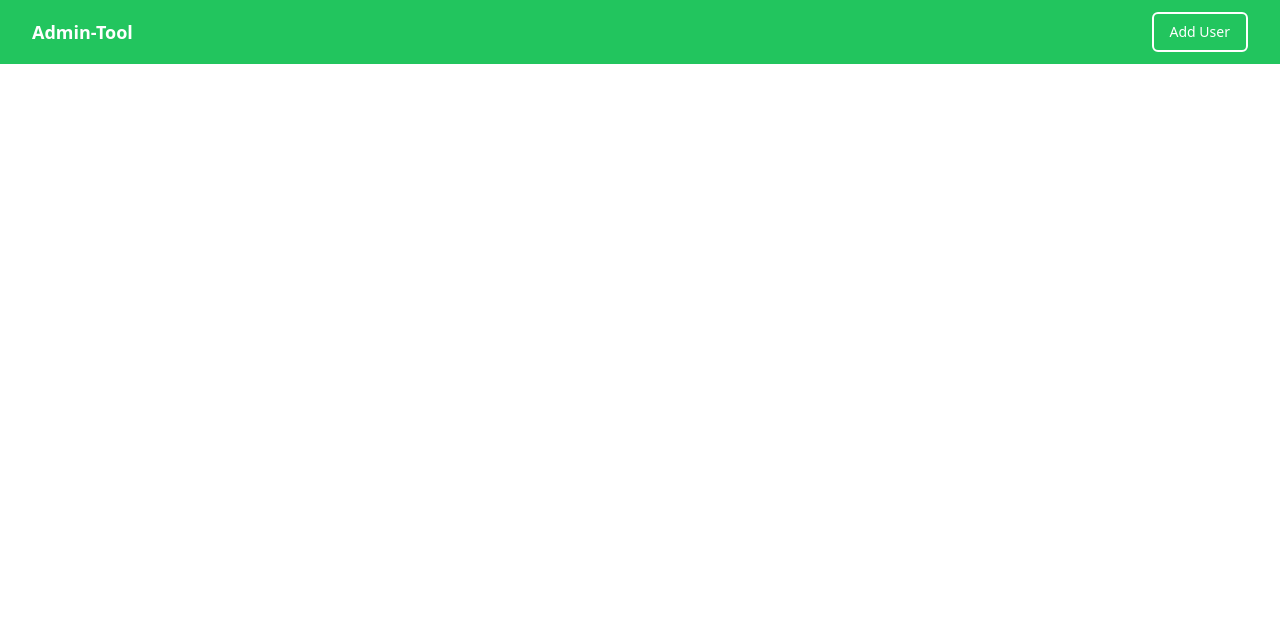
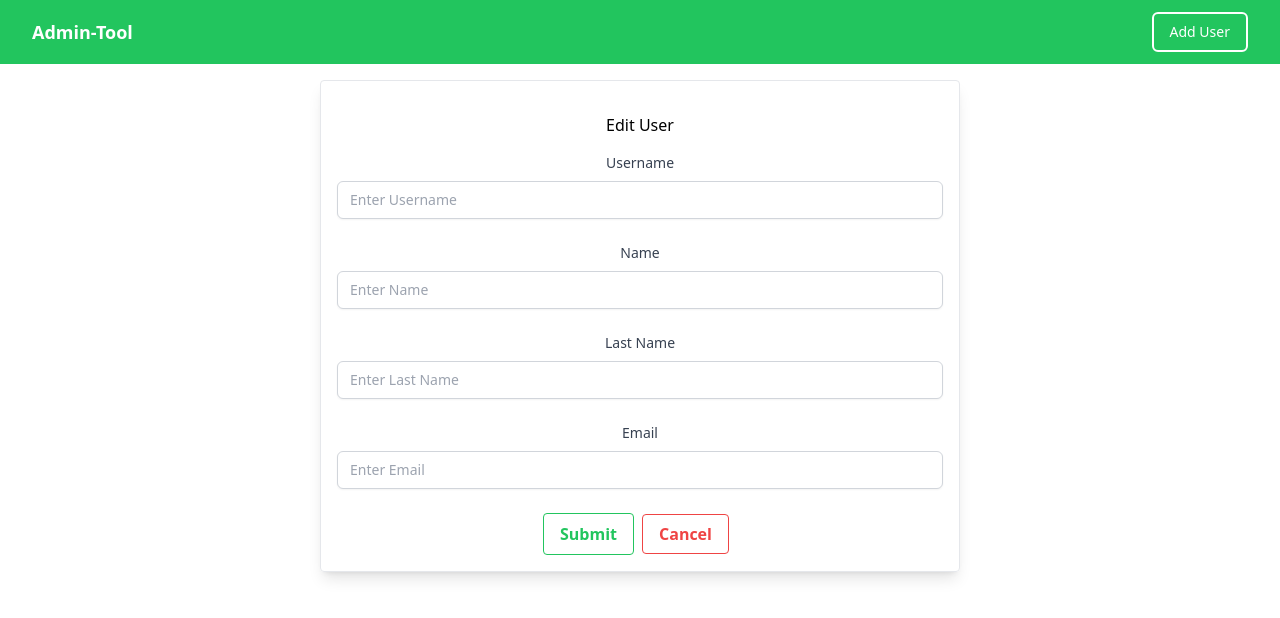
Before and after one commit to Rxbsi/admintool, a React (Create React App) app in the folder frontend/: page /editUser/1 in a window 1280 px wide. Before the commit this address had no page. Shown: the top 618 px of the page. Built offline with nearby package versions, Linux system fonts and the light colour scheme; no server answers.

Commit message:
Adding User editing and User Deletion UI

```diff
--- a/frontend/src/App.js
+++ b/frontend/src/App.js
@@ -3,6 +3,7 @@ import { BrowserRouter as Router, Routes, Route } from "react-router-dom";
 import Navbar from './layout/Navbar';
 import Home from './pages/Home';
 import AddUsers from './users/AddUsers';
+import EditUser from './users/EditUser';
 
 function App() {
   return (
@@ -13,6 +14,7 @@ function App() {
         <Routes>
           <Route exact path="/" element={<Home />}/>
           <Route exact path="/addUser" element={<AddUsers />}/>
+          <Route exact path="/editUser/:id" element={<EditUser />}/>
         </Routes>
       </Router>
     </div>
--- a/frontend/src/pages/Home.js
+++ b/frontend/src/pages/Home.js
@@ -1,10 +1,11 @@
-import React, { useEffect, useState } from 'react'
-import { FaEdit, FaEye, FaTrash } from "react-icons/fa";
+import React, { useEffect, useState } from 'react';
+import { Link, useParams } from 'react-router-dom';
 import axios from 'axios';
 
 export default function Home() {
 
   const [users, setUsers] = useState([])
+  const {id} = useParams();
 
   useEffect(() => {
     loadUsers()
@@ -13,6 +14,11 @@ export default function Home() {
   const loadUsers = async () => {
     const result = await axios.get("http://localhost:8080/api/user/users")
     setUsers(result.data);
+  }
+
+  const deleteUser = async (id) => {
+    await axios.delete(`http://localhost:8080/api/user/delete/${id}`)
+    loadUsers();
   }
 
   return (
@@ -40,9 +46,11 @@ export default function Home() {
                       <td className="px-6 py-4 border border-gray-300 text-sm text-gray-700">{user.lastName}</td>
                       <td className="px-6 py-4 border border-gray-300 text-sm text-gray-700">{user.email}</td>
                       <td className="px-6 py-4 border border-gray-300 text-sm text-gray-700">
-                        <button className="text-green-500 hover:underline"><FaEye /></button>
-                        <button className="text-blue-500 hover:underline ml-4"><FaEdit /></button>
-                        <button className="text-red-500 hover:underline ml-4"><FaTrash /></button>
+                        <Link className="bg-blue-500 text-white px-4 py-2 rounded mx-2 hover:bg-blue-600">View</Link>
+                        <Link className="border border-blue-500 text-blue-500 bg-transparent px-4 py-2 rounded mx-2 hover:bg-blue-500 hover:text-white"
+                              to={`/editUser/${user.id}`}>Edit</Link>
+                        <Link className="bg-red-500 text-white px-4 py-2 rounded mx-2 hover:bg-red-600"
+                              onClick={() => deleteUser(user.id)}>Delete</Link>
                       </td>
                     </tr>
                   ))
--- a/frontend/src/users/AddUsers.js
+++ b/frontend/src/users/AddUsers.js
@@ -99,6 +99,5 @@ export default function AddUsers() {
             </div>
         </div>
     </div>
-
   )
 }
--- a/frontend/src/users/EditUser.js
+++ b/frontend/src/users/EditUser.js
@@ -0,0 +1,113 @@
+import axios from 'axios';
+import React, { useEffect, useState } from 'react'
+import { Link, useNavigate, useParams } from 'react-router-dom';
+
+export default function EditUser() {
+
+
+    let navigate = useNavigate();
+    const {id} = useParams();
+
+    const [user, setUser] = useState({
+        username:"",
+        name:"",
+        lastName:"",
+        email:""
+    });
+
+    const{username, name, lastName, email} = user;
+
+    const onInputChange = (e) => {
+        setUser({...user, [e.target.name]:e.target.value});
+    };
+
+    const onSubmit = async (e) => {
+        e.preventDefault();
+
+        await axios.put(`http://localhost:8080/api/user/edit/${id}`, user);
+        navigate("/");
+    };
+
+    useEffect(() => {
+        loadUser();
+    }, []);
+
+    const loadUser = async () => {
+        const result = await axios.get(`http://localhost:8080/api/user/byId/${id}`)
+        setUser(result.data);
+      }
+
+  return (
+    <div className="container mx-auto">
+        <div className="flex justify-center">
+            <div className="w-full md:w-1/2 border rounded p-4 mt-4 shadow-lg">
+                <h2 className='text-center m-4'>Edit User</h2>
+                <form onSubmit={(e) => onSubmit(e)}>
+                    <div className='mb-3'>
+                        <label htmlFor='username' className='block text-sm font-medium text-gray-700 mb-2'>Username</label>
+                        <input
+                            type="text"
+                            className="block w-full px-3 py-2 mb-6 border border-gray-300 rounded-md shadow-sm placeholder-gray-400
+                                    focus:outline-none focus:ring-blue-500 focus:border-blue-500 sm:text-sm"
+                            placeholder='Enter Username'
+                            name='username'
+                            value={username}
+                            onChange={(e)=>onInputChange(e)}
+                            />
+                    </div>
+                    <div className='mb-3'>
+                        <label htmlFor='name' className='block text-sm font-medium text-gray-700 mb-2'>Name</label>
+                        <input
+                            type="text"
+                            className="block w-full px-3 py-2 mb-6 border border-gray-300 rounded-md shadow-sm placeholder-gray-400
+                                    focus:outline-none focus:ring-blue-500 focus:border-blue-500 sm:text-sm"
+                            placeholder='Enter Name'
+                            name='name'
+                            value={name}
+                            onChange={(e)=>onInputChange(e)}
+                            />
+                    </div>
+                    <div className='mb-3'>
+                        <label htmlFor='lastName' className='block text-sm font-medium text-gray-700 mb-2'>Last Name</label>
+                        <input
+                            type="text"
+                            className="block w-full px-3 py-2 mb-6 border border-gray-300 rounded-md shadow-sm placeholder-gray-400
+                                    focus:outline-none focus:ring-blue-500 focus:border-blue-500 sm:text-sm"
+                            placeholder='Enter Last Name'
+                            name='lastName'
+                            value={lastName}
+                            onChange={(e)=>onInputChange(e)}
+                            />
+                    </div>
+                    <div className='mb-3'>
+                        <label htmlFor='email' className='block text-sm font-medium text-gray-700 mb-2'>Email</label>
+                        <input
+                            type="email"
+                            className="block w-full px-3 py-2 mb-6 border border-gray-300 rounded-md shadow-sm placeholder-gray-400
+                                    focus:outline-none focus:ring-blue-500 focus:border-blue-500 sm:text-sm"
+                            placeholder='Enter Email'
+                            name='email'
+                            value={email}
+                            onChange={(e)=>onInputChange(e)}
+                            />
+                    </div>
+                    <button
+                        type="submit"
+                        className="px-4 py-2 border border-green-500 text-green-500
+                        font-semibold rounded hover:bg-green-500 hover:text-white transition duration-200"
+                        >
+                        Submit
+                    </button>
+                    <Link
+                        to={"/"}
+                        className="px-4 py-2 border border-red-500 text-red-500
+                        font-semibold rounded hover:bg-red-500 hover:text-white transition duration-200 mx-2"
+                        >
+                        Cancel
+                    </Link>
+                </form>
+            </div>
+        </div>
+    </div>
+  )
+}
```
